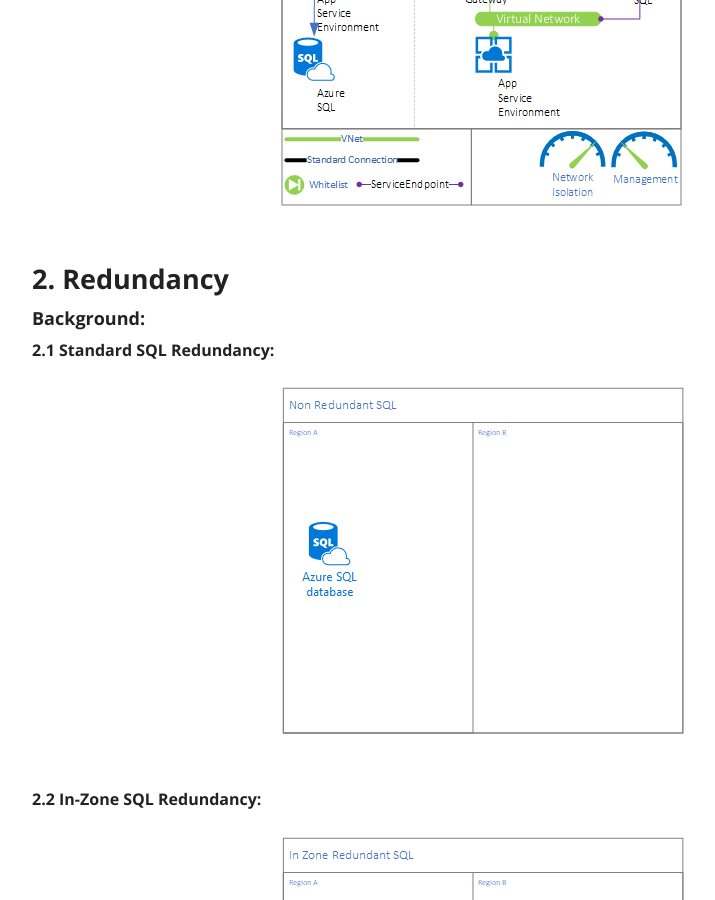
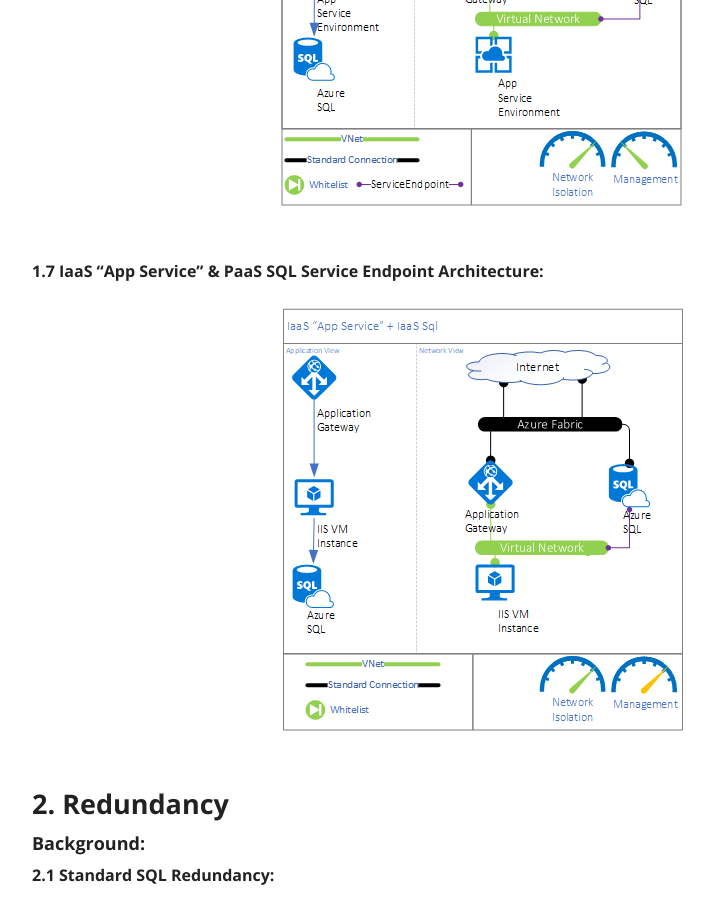
Before and after one commit to dermotreynolds/old.dermotreynolds.github.io, a Jekyll site: the page built from _posts/inprogress/2018-06-20-0-architecture-patterns.md, in a window 1280 px wide and 900 px high, scrolled down 3771 px. Shown: the whole window, without its empty margins (158-873 px from the left). Built offline with Jekyll 4.4.1, drawn with Linux system fonts in a browser that asks for light colours; nearby versions of some CDN libraries.

Commit message:
Full End To End

```diff
--- a/_posts/inprogress/2018-06-20-0-architecture-patterns.md
+++ b/_posts/inprogress/2018-06-20-0-architecture-patterns.md
@@ -43,6 +43,10 @@
 
 ![](/images/APP-PPAAS-SQL-PPAAS-SEP.png)
 
+###### 1.7 IaaS "App Service" & PaaS SQL Service Endpoint Architecture:
+
+![](/images/APP-IAAS-SQL-IAAS-SEP.png)
+
 ### 2. Redundancy
 
 ##### Background:
```
